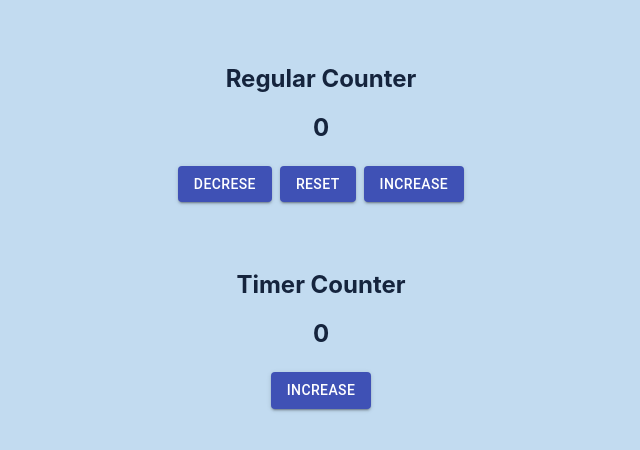
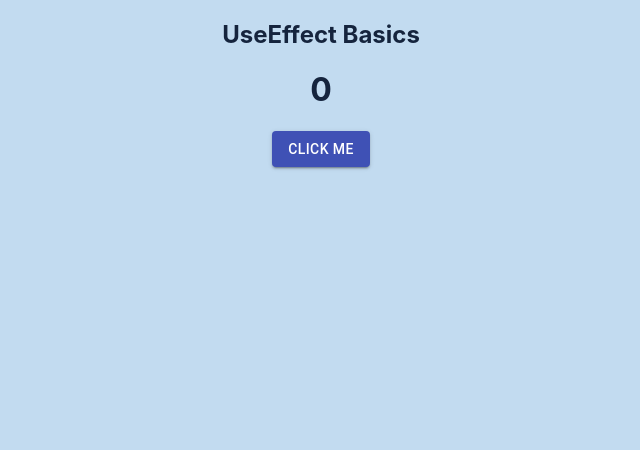
Before and after one commit to DavideNas/Advanced-React-Tutorial, a React (Create React App) app: page / in a window 1280 px wide. Shown: the top 450 px of the page, without its empty margins (319-959 px from the left). Built offline with nearby package versions, Linux system fonts and the light colour scheme.

Commit message:
useEffect Sample & Conditioned Render

```diff
--- a/src/App.js
+++ b/src/App.js
@@ -2,11 +2,12 @@ import React from "react";
 import SimpleState from "./tutorial/SimpleUsestate";
 import UseStateObject from "./tutorial/UseStateObject";
 import Counter from "./tutorial/UseStateCounter";
+import UseEffectBasic from "./tutorial/UseEffectBasic";
 
 function App() {
   return (
     <div className="container">
-      <Counter />
+      <UseEffectBasic />
     </div>
   );
 }
--- /dev/null
+++ b/src/tutorial/UseEffectBasic.js
@@ -0,0 +1,41 @@
+import React, { useState, useEffect } from "react";
+import Button from "@material-ui/core/Button";
+
+// UseEffect Sample
+const UseEffectBasic = () => {
+  const [number, setNumber] = useState(0);
+
+  // useState do 2 things:
+  // 1- preserve the value within the renders
+  // 2- it trigger re-render
+
+  // useEffect :
+  // 1- run some additional code after React update the DOM
+  // 2- can use second parameter
+
+  const increment = () => {
+    setNumber(number + 1);
+    console.log("call useEffect");
+  };
+
+  useEffect(() => {
+    console.log("effect called");
+    //conditioned render inside useEffect
+    if (number >= 2) {
+      document.title = `New message(${number})`;
+    }
+  });
+
+  console.log("render component");
+  return (
+    <div>
+      <h2>UseEffect Basics</h2>
+      <h1>{number}</h1>
+      <Button variant="contained" color="primary" onClick={increment}>
+        click me
+      </Button>
+    </div>
+  );
+};
+
+export default UseEffectBasic;
```
